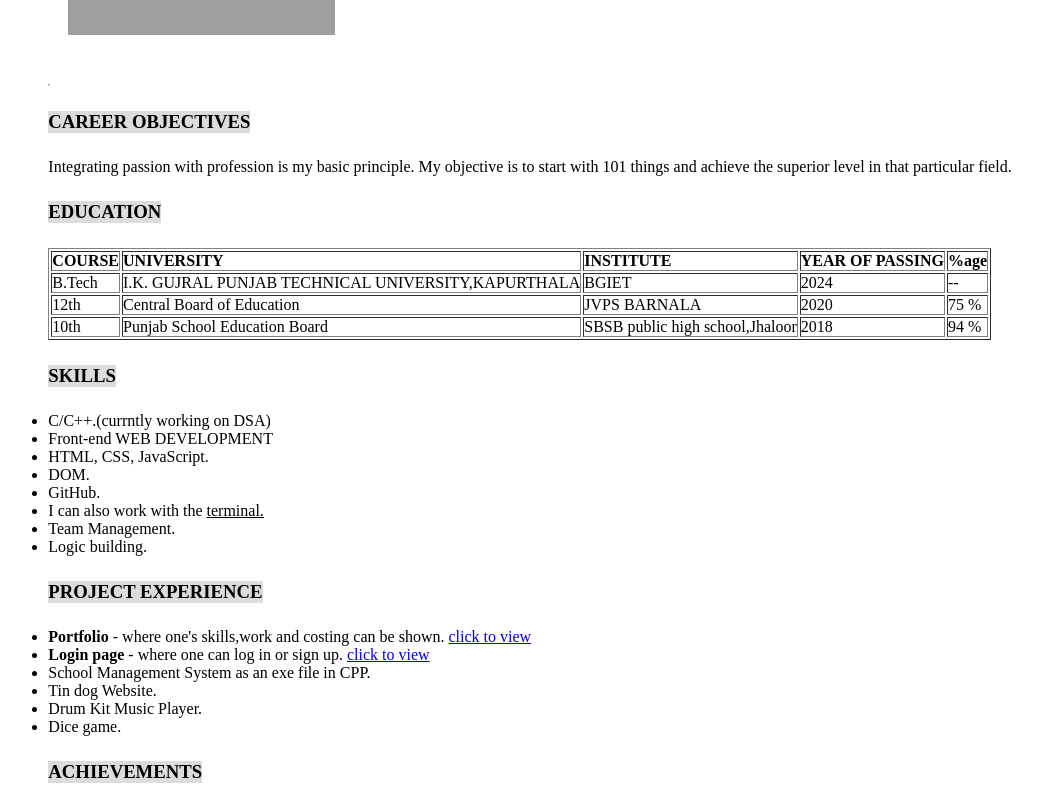
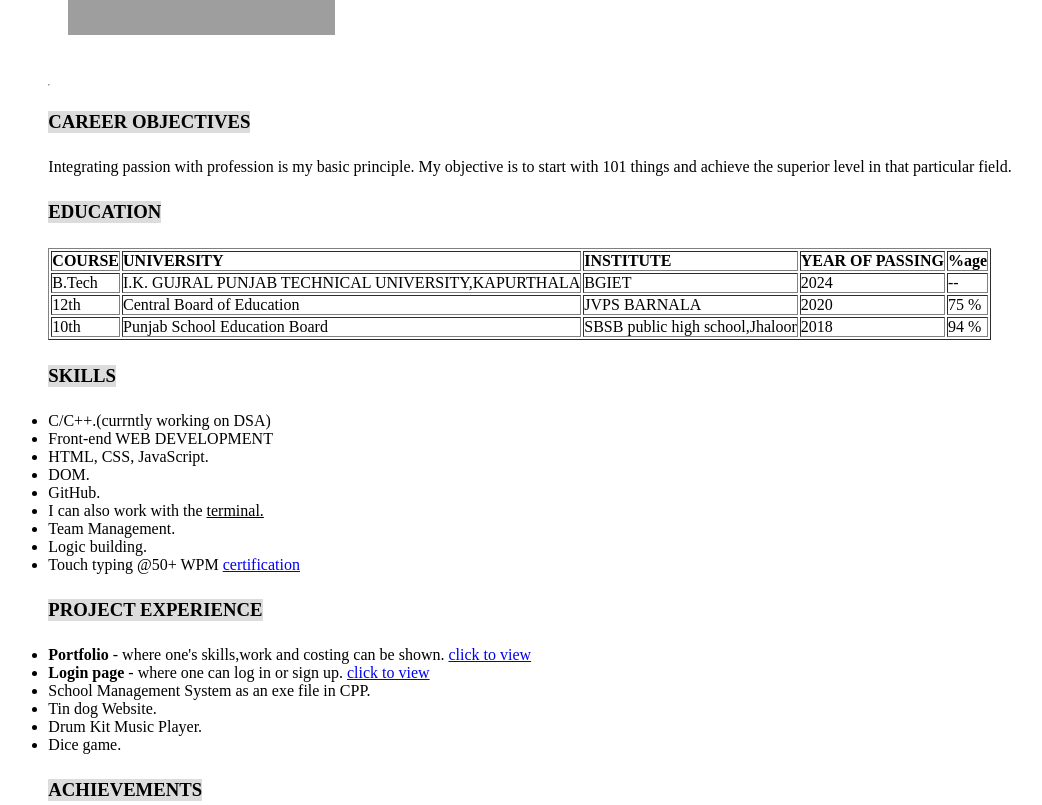
Before and after one commit to Ravinangal/cv, a plain HTML site: page index.html in a window 1280 px wide. Shown: the part 244-1049 px from the top of the page, without its empty margins (110-1152 px from the left). Drawn offline with Linux system fonts and the light colour scheme; grey boxes are pictures that could not be loaded.

Commit message:
typing added

```diff
--- a/index.html
+++ b/index.html
@@ -116,6 +116,7 @@
                 <li>I can also work with the <u>terminal.</u></li>
                 <li>Team Management.</li>
                 <li>Logic building.</li>
+                <li>Touch typing @50+ WPM <a href="https://www.ratatype.com/u2328187/certificate/">certification</a></li>
             </ul>
             <h3>PROJECT EXPERIENCE</h3>
             <ul>
```
